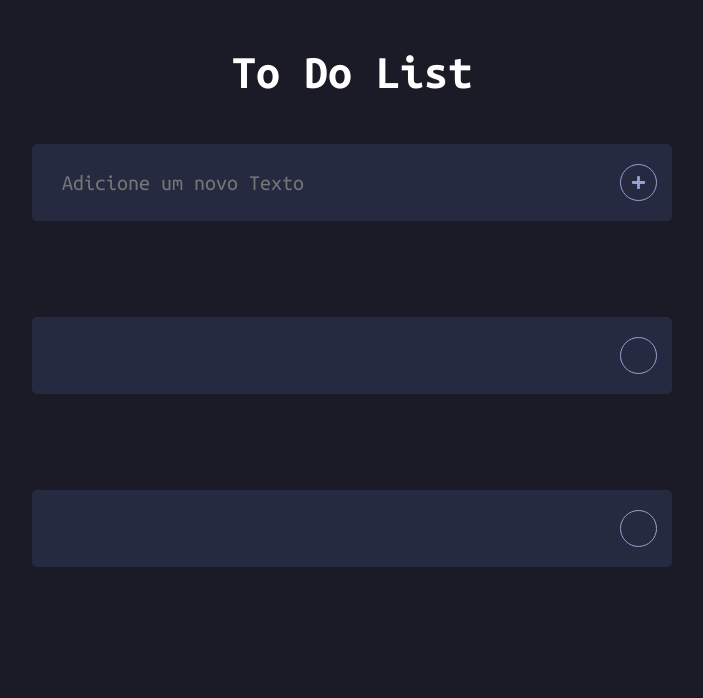
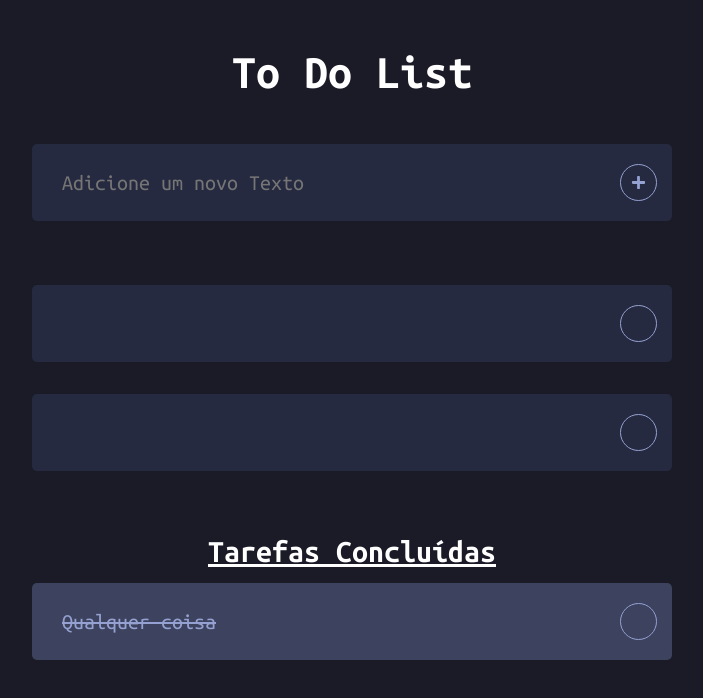
Before and after one commit to NatanALima/projeto-todolist, a React (Vite) app: page / in a window 1280 px wide. Shown: the top 698 px of the page, without its empty margins (288-991 px from the left). Built offline with nearby package versions, Linux system fonts and the light colour scheme; some icons are missing.

Commit message:
Aplica animação na coleção de Botões
- Adicionado a animação para a coleção de botões
- Adicionado verificação ao buscar coleção de botões
- Separação das tarefas concluídas das pendentes

```diff
--- a/src/App.jsx
+++ b/src/App.jsx
@@ -30,9 +30,23 @@ const MainContainer = styled.main`
   margin-top: 3em;
 `;
 
+const ContainerContent = styled.section`
+  display: flex;
+  margin-bottom: 3em;
+  flex-direction: column;
+  justify-content: center;
+  align-items: center;
+  width: 100%;
+`
+
 const MainTitle = styled.h1`
   font-size: 3em;
 `;
+
+const ContentTitle = styled.h2`
+  font-size: 2em;
+  text-decoration: underline;
+`
 
 function App() {
 
@@ -42,8 +56,14 @@ function App() {
       <MainContainer>
         <MainTitle>To Do List</MainTitle>
         <InputContainer type={"text"} placeholder={"Adicione um novo Texto"} btnSelect={"add"} />
-        <InputContainer type={"text"} disabled={true} btnSelect={"collection"} btnCollection={"default"}/>
-        <InputContainer type={"text"} disabled={true} btnSelect={"collection"} btnCollection={"default"}/>
+        <ContainerContent>
+          <InputContainer type={"text"} disabled={true} btnSelect={"collection"} btnCollection={"default"}/>
+          <InputContainer type={"text"} disabled={true} btnSelect={"collection"} btnCollection={"default"}/>
+        </ContainerContent>
+        <ContainerContent>
+          <ContentTitle>Tarefas Concluídas</ContentTitle>
+          <InputContainer type={"text"} value={"Qualquer coisa"} disabled={true} btnSelect={"collection"} btnCollection={"checked"} isChecked/>
+        </ContainerContent>
       </MainContainer>
     </>
   )
--- a/src/components/Buttons/ButtonCollection.jsx
+++ b/src/components/Buttons/ButtonCollection.jsx
@@ -80,15 +80,20 @@ export default function ButtonCollection({typeBtnSelect, setIsDisabled, isActive
     // Aqui será retornado as informações da coleção de botões (icones e suas respectivas funções)
     const getInfoCollectionBtn = (btnSelect) => {
         const collection = searchCollectionBtn(btnSelect);
-        return collection.map(({collectionBtn}) => ({...collectionBtn}));
+        return collection ? collection.map(({collectionBtn}) => ({...collectionBtn})) : null;
 
     }
 
     // Pegando as informações dos botões e passando-as para um array para que seja percorrido, posteriormente, por um map
     const getPropsCollection = (btnSelect) => {
         const propsCollect = getInfoCollectionBtn(btnSelect);
-        const propsValue = Object.values(propsCollect[0]);
-        return propsValue;
+        if(propsCollect.length) {
+            const propsValue = Object.values(propsCollect[0]);
+            return propsValue;
+
+        } else {
+            return [];
+        }
     }
 
     const PropsCollection = getPropsCollection(typeSelect);
@@ -97,7 +102,9 @@ export default function ButtonCollection({typeBtnSelect, setIsDisabled, isActive
 
     return (
         <ContainerBtnWrapper>
-            {PropsCollection.map((info, index) => (<Button key={index} {...info} isCollection={true} isActive={isActive}/>))}
+            {PropsCollection.length ? PropsCollection.map((info, index) => (<Button key={index} {...info} isCollection={true} isActive={isActive} cssPosition={index}/>)) :
+                console.log("Não foi possível encontrar a coleção")
+            }
 
         </ContainerBtnWrapper>
 
--- a/src/components/layout/Animation.jsx
+++ b/src/components/layout/Animation.jsx
@@ -10,8 +10,9 @@ export const rotate = keyframes`
     }
 `;
 
-export const fadeInBtn = (yPosition) =>  keyframes`
+export const transitionBtn = (yPosition) =>  keyframes`
     from {
+        z-index: -1;
         opacity: 0;
         left: -2em;
 
--- a/src/components/layout/Button.jsx
+++ b/src/components/layout/Button.jsx
@@ -1,7 +1,7 @@
 import PropTypes from 'prop-types';
-import {rotate, fadeInBtn} from './Animation';
+import {transitionBtn} from './Animation';
 import { styled } from 'styled-components';
-import { useState } from 'react';
+import { useEffect, useState } from 'react';
 
     const ButtonWrapper = styled.button`
         display: flex;
@@ -27,18 +27,28 @@ import { useState } from 'react';
         margin: 10px 0;
         position: absolute;
         transition: .3s ease;
-        animation: ${props => fadeInBtn(props.$yPosition+"%")} .3s ease forwards;
+        animation: ${props => (transitionBtn(props.$yPosition+"%"))} ${props => props.$isFadeOut ? "reverse" : "normal"} .3s ease forwards;
 
     `;
 
     //console.log(ButtonWrapper);
 export default function Button({icone, handleClick, isCollection, isActive, cssPosition}) {
-    const [yPosition, setYPosition] = useState(-120);
+    const yPosition = [-120, 0, 120];
+    const [isFadeOut, setIsFadeOut] = useState(0);
+
+    useEffect(() => {
+        if(!isActive) {
+            console.log('achei');
+            setIsFadeOut(true);
+            setTimeout(handleClick, 3000);
+        }
+        return () => setIsFadeOut(0);
+    },[isActive]);
 
     return(
         <>
             {!isCollection ? <ButtonWrapper onClick={handleClick}>{icone}</ButtonWrapper>:
-                             <BtnCollectionWrapper onClick={handleClick} $yPosition={-120}>{icone}</BtnCollectionWrapper>}
+                             <BtnCollectionWrapper onClick={handleClick} $yPosition={yPosition[cssPosition]} $isFadeOut={isFadeOut}>{icone}</BtnCollectionWrapper>}
 
         </>
     )
@@ -49,5 +59,6 @@ Button.propTypes = {
     icone: PropTypes.element,
     handleClick: PropTypes.func,
     isCollection: PropTypes.bool,
-    isActive: PropTypes.bool
+    isActive: PropTypes.bool,
+    cssPosition: PropTypes.number
 }
--- a/src/components/layout/InputContainer.jsx
+++ b/src/components/layout/InputContainer.jsx
@@ -4,16 +4,17 @@ import { useState } from 'react';
 import { styled } from 'styled-components';
 
 
-const InputContainerWrapper = styled.section`
+const InputContainerWrapper = styled.div`
   position: relative;
   display: flex;
   align-items: center;
   width: 50%;
-  margin: 3em 0;
+  margin: ${props => props.$marginDefine == "add" ? "3em 0" : "1em 0"};
   padding: 20px 15px;
-  background-color: var(--containerColor);
+  background-color: ${props => props.$isChecked ? "var(--containerCheckedColor)" : "var(--containerColor)"};
   color: var(--fontColor);
   border-radius: 5px;
+  ${props => props.$isChecked ? `text-decoration: line-through;` : null};
 `;
 
 const InputWrapper = styled.input`
@@ -27,14 +28,14 @@ const InputWrapper = styled.input`
   outline: none;
 `;
 
-export default function InputContainer({type, value, placeholder, disabled, btnSelect, btnCollection}) {
+export default function InputContainer({type, value, placeholder, disabled, btnSelect, btnCollection, isChecked}) {
   const [isDisabled, setIsDisabled] = useState(disabled || false);
 
 
 
   return(
-    <InputContainerWrapper>
-      <InputWrapper type={type} value={value}  placeholder={placeholder} disabled={isDisabled}/>
+    <InputContainerWrapper $marginDefine={btnSelect} $isChecked={isChecked}>
+      <InputWrapper type={type} value={value} placeholder={placeholder} disabled={isDisabled}/>
       <ButtonInfo btnSelect={btnSelect} typeBtnSelect={btnCollection} setIsDisabled={setIsDisabled}/>
     </InputContainerWrapper>
   )
@@ -46,5 +47,6 @@ InputContainer.propTypes = {
   placeholder: PropTypes.string,
   disabled: PropTypes.bool,
   btnSelect: PropTypes.string,
-  btnCollection: PropTypes.string
+  btnCollection: PropTypes.string,
+  isChecked: PropTypes.bool
 }
```
